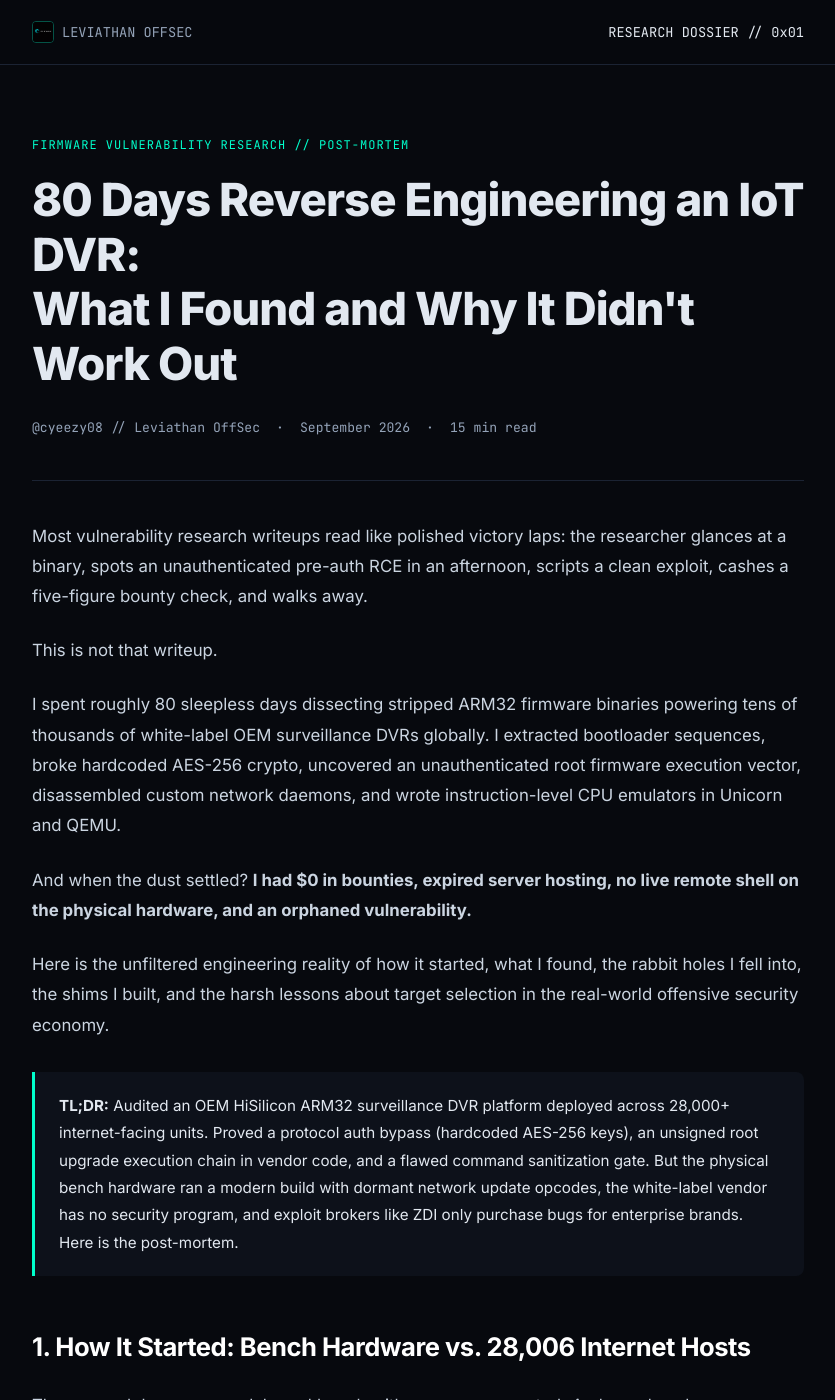
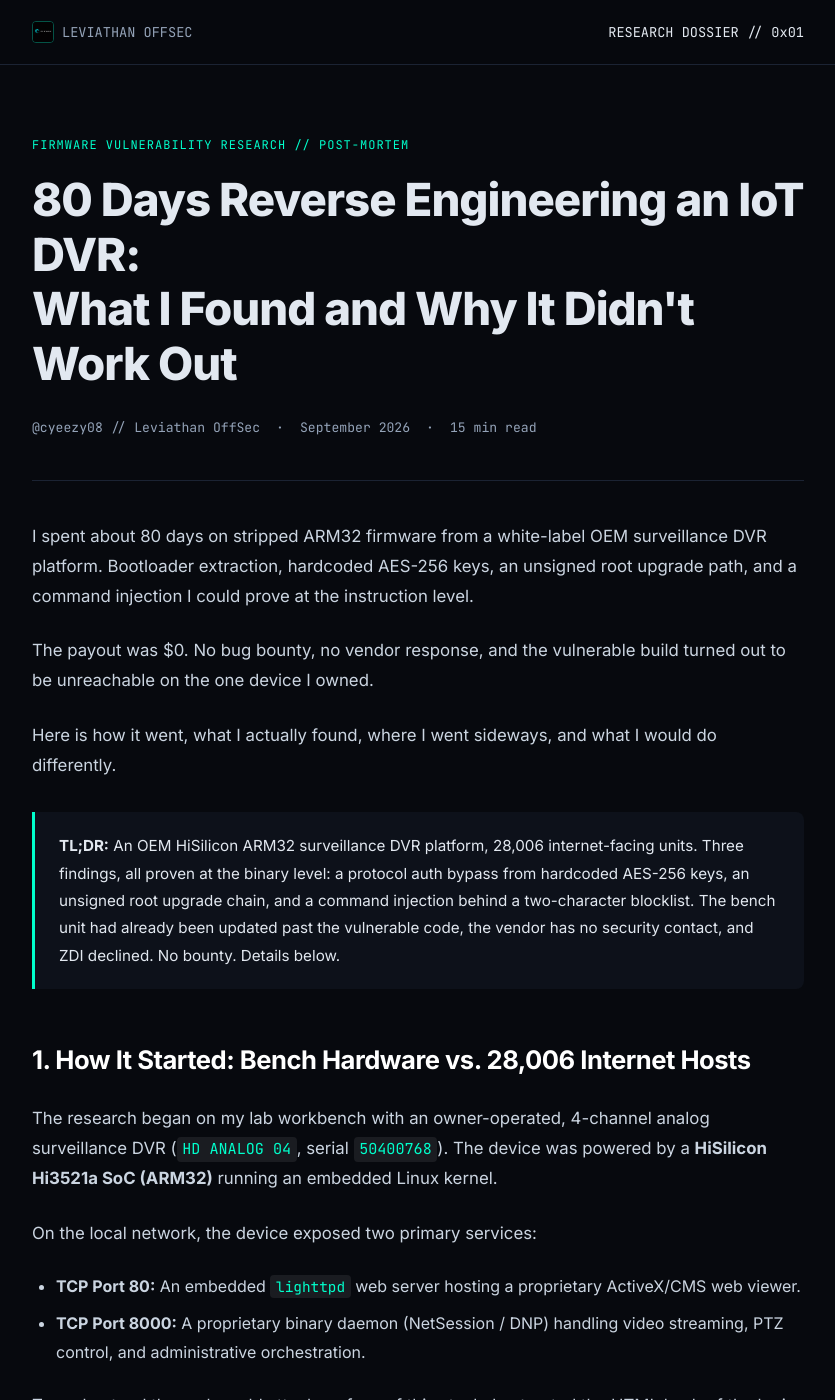
Before and after one commit to leviathan-offsec/leviathan-offsec.github.io, a Jekyll site: the page built from posts/80-days-reversing-iot-dvr.html, in a window 1280 px wide and 1400 px high. Shown: the whole window, without its empty margins (222-1057 px from the left). Built offline with Jekyll 4.4.1, drawn with Linux system fonts in a browser that asks for light colours; some of the changed text lies outside the part shown.

Commit message:
Edit pass on DVR post: remove AI-prose tells, keep all technical content
The technical spine is unchanged - sscanf format, blocklist gap, struct
offsets, the Unicorn r0 capture, the 28,006 vs 2,956 vs 1 unit structure.
Every edit is prose.

What read as machine-written and is now gone:
  - opening built a foil ('Most writeups read like polished victory laps...
    This is not that writeup.') to author humility
  - section titles announced their own lesson ('A Lesson in Intellectual
    Honesty', 'Dead Zone Paradox', 'White-Label Orphan Trap')
  - the post graded itself out loud ('Intellectual Honesty is the Only
    Currency... what separates genuine researchers from charlatans')
  - 'Because I maintain strict research ethics, I refused to...' - the
    ethics show in not touching the 2,956 devices, not in claiming them
  - takeaways were a bolded-label list; now plain sentences
  - 4 of 5 remaining em-dashes split into sentences
  - 'unfiltered', 'harsh' x3, 'rabbit hole' x3, 'paradox', 'dust settled',
    'reality check' - de-duped or dropped
  - 20 <strong> spans down to 17; bolded labels replaced by structure

Also fixed a real inconsistency: the post cited 28,006 census total in
section 1 and 2,956 in section 8 without reconciling them. Section 8's
title now says which number is which.

HTML validated: no unclosed tags, no mismatches, 2,318 words.

```diff
--- a/posts/80-days-reversing-iot-dvr.html
+++ b/posts/80-days-reversing-iot-dvr.html
@@ -12,9 +12,9 @@ show_on_home: true
   <meta charset="UTF-8">
   <meta name="viewport" content="width=device-width, initial-scale=1.0">
   <title>80 Days Reverse Engineering an IoT DVR: What I Found and Why It Didn't Work Out — Leviathan OffSec</title>
-  <meta name="description" content="An honest post-mortem of 80 days spent reverse engineering stripped ARM32 IoT surveillance firmware, discovering hardcoded AES keys and root upgrade chains, and the harsh realities of target selection.">
+  <meta name="description" content="80 days reverse engineering a HiSilicon ARM32 surveillance DVR: hardcoded AES keys, an unsigned root upgrade chain, and a two-character blocklist bypass. Three proven findings, no bounty.">
   <meta property="og:title" content="80 Days Reverse Engineering an IoT DVR: What I Found and Why It Didn't Work Out">
-  <meta property="og:description" content="An honest post-mortem of 80 days spent reverse engineering stripped ARM32 IoT surveillance firmware.">
+  <meta property="og:description" content="80 days on a HiSilicon ARM32 surveillance DVR: hardcoded AES keys, an unsigned root upgrade chain, and a two-character blocklist bypass. Three proven findings, no bounty.">
   <meta property="og:url" content="https://leviathan.ac/posts/80-days-reversing-iot-dvr.html">
   <meta property="og:image" content="https://leviathan.ac/assets/logo.png?v=2">
   <meta property="og:type" content="article">
@@ -242,27 +242,19 @@ show_on_home: true
       </div>
 
       <p>
-        Most vulnerability research writeups read like polished victory laps: the researcher glances at a binary, spots an unauthenticated pre-auth RCE in an afternoon, scripts a clean exploit, cashes a five-figure bounty check, and walks away.
+        I spent about 80 days on stripped ARM32 firmware from a white-label OEM surveillance DVR platform. Bootloader extraction, hardcoded AES-256 keys, an unsigned root upgrade path, and a command injection I could prove at the instruction level.
       </p>
 
       <p>
-        This is not that writeup.
+        The payout was $0. No bug bounty, no vendor response, and the vulnerable build turned out to be unreachable on the one device I owned.
       </p>
 
       <p>
-        I spent roughly 80 sleepless days dissecting stripped ARM32 firmware binaries powering tens of thousands of white-label OEM surveillance DVRs globally. I extracted bootloader sequences, broke hardcoded AES-256 crypto, uncovered an unauthenticated root firmware execution vector, disassembled custom network daemons, and wrote instruction-level CPU emulators in Unicorn and QEMU.
-      </p>
-
-      <p>
-        And when the dust settled? <strong>I had $0 in bounties, expired server hosting, no live remote shell on the physical hardware, and an orphaned vulnerability.</strong>
-      </p>
-
-      <p>
-        Here is the unfiltered engineering reality of how it started, what I found, the rabbit holes I fell into, the shims I built, and the harsh lessons about target selection in the real-world offensive security economy.
+        Here is how it went, what I actually found, where I went sideways, and what I would do differently.
       </p>
 
       <div class="callout">
-        <strong>TL;DR:</strong> Audited an OEM HiSilicon ARM32 surveillance DVR platform deployed across 28,000+ internet-facing units. Proved a protocol auth bypass (hardcoded AES-256 keys), an unsigned root upgrade execution chain in vendor code, and a flawed command sanitization gate. But the physical bench hardware ran a modern build with dormant network update opcodes, the white-label vendor has no security program, and exploit brokers like ZDI only purchase bugs for enterprise brands. Here is the post-mortem.
+        <strong>TL;DR:</strong> An OEM HiSilicon ARM32 surveillance DVR platform, 28,006 internet-facing units. Three findings, all proven at the binary level: a protocol auth bypass from hardcoded AES-256 keys, an unsigned root upgrade chain, and a command injection behind a two-character blocklist. The bench unit had already been updated past the vulnerable code, the vendor has no security contact, and ZDI declined. No bounty. Details below.
       </div>
 
       <h2>1. How It Started: Bench Hardware vs. 28,006 Internet Hosts</h2>
@@ -317,7 +309,7 @@ Geographic spread     : Global (heavy density in APAC, EMEA, Latin America)</cod
 └── lib/
     └── libdal.so           # Hardware abstraction layer & DNP protocol demux</code></pre>
 
-      <h2>3. The iSCSI Rabbit Hole: A Lesson in Intellectual Honesty</h2>
+      <h2>3. The iSCSI Dead End</h2>
 
       <p>
         Early in static analysis, I thought I had struck gold within 48 hours. Grepping strings inside <code>libdal.so</code> revealed blatant shell injection templates:
@@ -334,7 +326,7 @@ Geographic spread     : Global (heavy density in APAC, EMEA, Latin America)</cod
       </p>
 
       <p>
-        The result? The live device immediately threw a <code>ConnectionError</code> and closed the socket.
+        The live device threw a <code>ConnectionError</code> and closed the socket immediately.
       </p>
 
       <p>
@@ -456,14 +448,14 @@ map blob file[0:0x2c0000) @ 0x00400000 (entry f4cac=0x004f4cac)
 [!] CAPTURED r0 -> system("mv /dev/null;id>/www/pages/ROOTPWN.txt;# /dvr/fwr.tmp")
 [+] PROVEN: Vendor ARM32 code passes unauthenticated attacker bytes directly to system()</code></pre>
 
-      <h2>6. The NTP Injection & The Hardware Reboot Trap</h2>
+      <h2>6. The NTP Injection and a Reboot That Did Nothing</h2>
 
       <p>
         While investigating secondary attack surfaces, I discovered a command injection in the device's NTP configuration interface. Supplying a command in the NTP server parameter successfully wrote the payload into NVRAM, where it persisted across power cycles.
       </p>
 
       <p>
-        To trigger the reboot programmatically, I used an open-source tool called <code>pwneye</code>. However, the tool crashed immediately—it had an unhandled exception when interacting with devices configured with a blank administrative password. I reversed <code>pwneye</code>'s Python code, patched the authentication check, and successfully triggered a physical reboot.
+        To trigger the reboot programmatically, I used an open-source tool called <code>pwneye</code>. However, the tool crashed immediately. It had an unhandled exception when interacting with devices configured with a blank administrative password. I reversed <code>pwneye</code>'s Python code, patched the authentication check, and successfully triggered a physical reboot.
       </p>
 
       <p>
@@ -486,10 +478,10 @@ map blob file[0:0x2c0000) @ 0x00400000 (entry f4cac=0x004f4cac)
         <li>For testing against the physical hardware, traffic was routed through a dedicated Tor circuit (<code>.onion</code>) to ensure clean separation from personal IP addresses.</li>
       </ul>
 
-      <h2>8. The "Dead Zone" Paradox: 2,956 Fleet Hosts vs. 1 Bench Unit</h2>
+      <h2>8. Firmware Divergence: 2,956 Vulnerable Hosts, One Unreachable Bench Unit</h2>
 
       <p>
-        Here is the central dilemma that defined the final month of the research:
+        This was the problem that decided how the last month went:
       </p>
 
       <div class="callout">
@@ -502,21 +494,21 @@ map blob file[0:0x2c0000) @ 0x00400000 (entry f4cac=0x004f4cac)
       </div>
 
       <p>
-        Because I maintain strict research ethics, <strong>I refused to touch or fire test packets at any of the 2,956 third-party devices on the internet.</strong> Testing was strictly confined to my bench hardware.
+        I did not send test packets at any of those 2,956 devices. Every test ran against the bench unit.
       </p>
 
       <p>
         On my bench hardware, the wire trigger was closed. On the internet fleet, the wire trigger was open, but off-limits.
       </p>
 
-      <h2>9. The White-Label Orphan Trap & ZDI Rejection</h2>
+      <h2>9. No Security Contact, and ZDI Passed</h2>
 
       <p>
         I attempted coordinated vulnerability disclosure. There was no security contact, no <code>security.txt</code>, and no vendor portal. The only contact listed in the device manual was an unmonitored WhatsApp number. I sent detailed vulnerability advisories; no response ever arrived.
       </p>
 
       <p>
-        Next, I packaged the entire dossier—Ghidra disassemblies, Unicorn emulation scripts, wire transcripts, and PoCs—and submitted it to the <strong>Zero Day Initiative (ZDI)</strong>.
+        Next, I packaged the Ghidra disassemblies, Unicorn emulation scripts, wire transcripts, and PoCs into a dossier and submitted it to the <strong>Zero Day Initiative (ZDI)</strong>.
       </p>
 
       <p>
@@ -534,13 +526,13 @@ map blob file[0:0x2c0000) @ 0x00400000 (entry f4cac=0x004f4cac)
       <h2>10. The Real Takeaways</h2>
 
       <p>
-        Spending 80 days on an intense technical rabbit hole with zero financial return was a harsh reality check. But it taught me three principles that no certification can simulate:
+        No money came out of 80 days on this. Three things I would tell myself at the start:
       </p>
 
       <ol>
-        <li><strong>Target Selection is Everything:</strong> Technical complexity does not equal commercial value. Before dedicating months to reversing an embedded target, verify that there is a funded vulnerability reward program or an enterprise vendor accountable for patching it.</li>
-        <li><strong>Intellectual Honesty is the Only Currency:</strong> It is easy to fabricate hype or claim "fleet-wide 0-days" by glossing over build differences. Documenting the exact boundaries—what is binary-proven vs. what is live-network reachable—is what separates genuine researchers from charlatans.</li>
-        <li><strong>Low-Level Engineering Skills Compound:</strong> The 80 days were not wasted. The deep fluency with ARM32 assembly, Ghidra decompilation, Unicorn CPU emulation, and protocol auditing directly powers the high-concurrency tooling I build today at <a href="https://github.com/leviathan-offsec">Leviathan OffSec</a>.</li>
+        <li>Check who pays before you start. Complexity is not value. Confirm there is either a funded reward program or a vendor with a security team who will act, before you spend a month reversing the firmware.</li>
+        <li>Write down what is binary-proven separately from what is live-network reachable. I could have claimed a fleet-wide 0-day here by ignoring that my bench unit had already been updated. The build difference was the whole story and it would have been easy to bury.</li>
+        <li>The skills transferred. ARM32 disassembly, Ghidra, Unicorn emulation, and protocol auditing all feed directly into the tooling I build at <a href="https://github.com/leviathan-offsec">Leviathan OffSec</a>.</li>
       </ol>
 
       <div class="author-box">
```
Also changed, not shown: other parts of posts/80-days-reversing-iot-dvr.html (+1 -1 lines).
